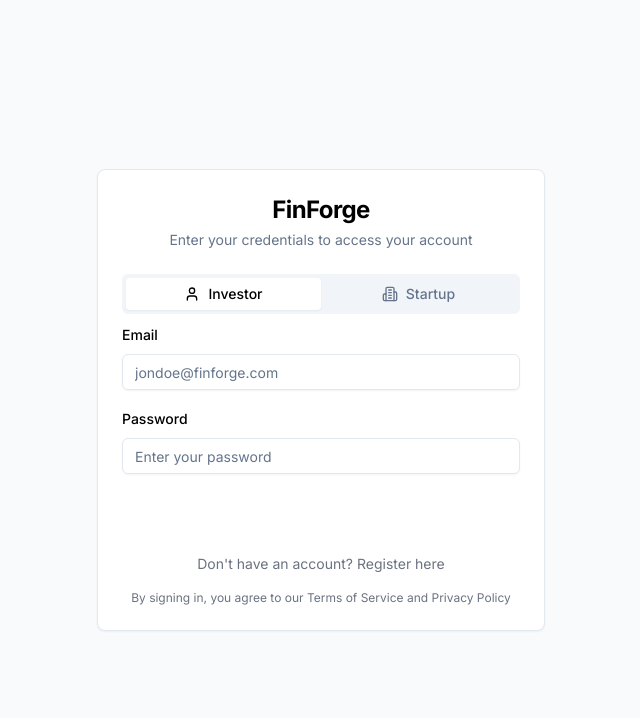
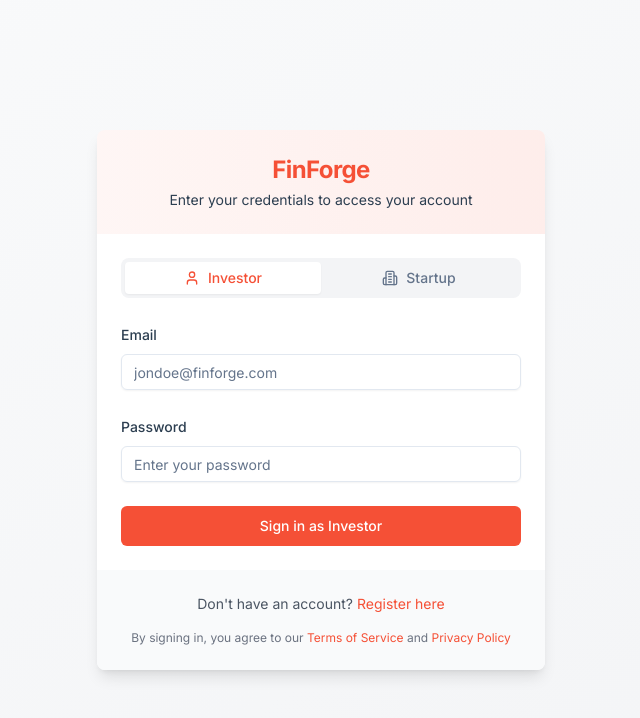
Before and after one commit to KatyayaniPande/finforge, a Next.js app: page /login in a window 1280 px wide. Shown: the top 718 px of the page, without its empty margins (319-959 px from the left). Built offline with nearby package versions, Linux system fonts and the light colour scheme.

Commit message:
login_page

```diff
--- a/app/login/page.tsx
+++ b/app/login/page.tsx
@@ -50,31 +50,31 @@ export default function LoginPage() {
   };
 
   return (
-    <div className="min-h-screen flex items-center justify-center bg-gray-50 py-12 px-4 sm:px-6 lg:px-8">
-      <Card className="w-full max-w-md">
-        <CardHeader className="space-y-1">
-          <CardTitle className="text-2xl font-bold text-center">FinForge</CardTitle>
-          <CardDescription className="text-center">
+    <div className="min-h-screen flex items-center justify-center bg-gradient-to-br from-gray-50 to-gray-100 py-12 px-4 sm:px-6 lg:px-8">
+      <Card className="w-full max-w-md shadow-lg border-0">
+        <CardHeader className="space-y-1 bg-gradient-to-r from-singlife-primary/5 to-singlife-primary/10 rounded-t-lg">
+          <CardTitle className="text-2xl font-bold text-center text-singlife-primary">FinForge</CardTitle>
+          <CardDescription className="text-center text-singlife-secondary">
             Enter your credentials to access your account
           </CardDescription>
         </CardHeader>
-        <CardContent>
+        <CardContent className="pt-6">
           <Tabs defaultValue="investor" className="w-full">
-            <TabsList className="grid w-full grid-cols-2">
-              <TabsTrigger value="investor" className="flex items-center gap-2">
+            <TabsList className="grid w-full grid-cols-2 bg-gray-100 p-1 rounded-lg">
+              <TabsTrigger value="investor" className="flex items-center gap-2 data-[state=active]:bg-white data-[state=active]:text-singlife-primary">
                 <User className="h-4 w-4" />
                 Investor
               </TabsTrigger>
-              <TabsTrigger value="startup" className="flex items-center gap-2">
+              <TabsTrigger value="startup" className="flex items-center gap-2 data-[state=active]:bg-white data-[state=active]:text-singlife-primary">
                 <Building2 className="h-4 w-4" />
                 Startup
               </TabsTrigger>
             </TabsList>
 
-            <TabsContent value="investor">
-              <form onSubmit={handleSubmit} className="space-y-4">
+            <TabsContent value="investor" className="mt-6">
+              <form onSubmit={handleSubmit} className="space-y-6">
                 <div className="space-y-2">
-                  <Label htmlFor="investor-email">Email</Label>
+                  <Label htmlFor="investor-email" className="text-singlife-secondary">Email</Label>
                   <Input
                     id="investor-email"
                     name="email"
@@ -83,10 +83,11 @@ export default function LoginPage() {
                     value={email}
                     onChange={(e) => setEmail(e.target.value)}
                     required
+                    className="focus:ring-2 focus:ring-singlife-primary/50 transition-all duration-200"
                   />
                 </div>
                 <div className="space-y-2">
-                  <Label htmlFor="investor-password">Password</Label>
+                  <Label htmlFor="investor-password" className="text-singlife-secondary">Password</Label>
                   <Input
                     id="investor-password"
                     name="password"
@@ -95,23 +96,28 @@ export default function LoginPage() {
                     value={password}
                     onChange={(e) => setPassword(e.target.value)}
                     required
+                    className="focus:ring-2 focus:ring-singlife-primary/50 transition-all duration-200"
                   />
                 </div>
                 {error && (
-                  <div className="text-sm text-red-500">
+                  <div className="text-sm text-red-500 bg-red-50 p-2 rounded-md">
                     {error}
                   </div>
                 )}
-                <Button type="submit" className="w-full" disabled={isLoading}>
+                <Button
+                  type="submit"
+                  className="w-full bg-singlife-primary hover:bg-singlife-primary-dark text-white transition-all duration-200 transform hover:scale-[1.02] disabled:opacity-50 disabled:cursor-not-allowed"
+                  disabled={isLoading}
+                >
                   {isLoading ? 'Signing in...' : 'Sign in as Investor'}
                 </Button>
               </form>
             </TabsContent>
 
-            <TabsContent value="startup">
-              <form onSubmit={handleSubmit} className="space-y-4">
+            <TabsContent value="startup" className="mt-6">
+              <form onSubmit={handleSubmit} className="space-y-6">
                 <div className="space-y-2">
-                  <Label htmlFor="startup-email">Email</Label>
+                  <Label htmlFor="startup-email" className="text-singlife-secondary">Email</Label>
                   <Input
                     id="startup-email"
                     name="email"
@@ -120,10 +126,11 @@ export default function LoginPage() {
                     value={email}
                     onChange={(e) => setEmail(e.target.value)}
                     required
+                    className="focus:ring-2 focus:ring-singlife-primary/50 transition-all duration-200"
                   />
                 </div>
                 <div className="space-y-2">
-                  <Label htmlFor="startup-password">Password</Label>
+                  <Label htmlFor="startup-password" className="text-singlife-secondary">Password</Label>
                   <Input
                     id="startup-password"
                     name="password"
@@ -132,34 +139,39 @@ export default function LoginPage() {
                     value={password}
                     onChange={(e) => setPassword(e.target.value)}
                     required
+                    className="focus:ring-2 focus:ring-singlife-primary/50 transition-all duration-200"
                   />
                 </div>
                 {error && (
-                  <div className="text-sm text-red-500">
+                  <div className="text-sm text-red-500 bg-red-50 p-2 rounded-md">
                     {error}
                   </div>
                 )}
-                <Button type="submit" className="w-full" disabled={isLoading}>
+                <Button
+                  type="submit"
+                  className="w-full bg-singlife-primary hover:bg-singlife-primary-dark text-white transition-all duration-200 transform hover:scale-[1.02] disabled:opacity-50 disabled:cursor-not-allowed"
+                  disabled={isLoading}
+                >
                   {isLoading ? 'Signing in...' : 'Sign in as Startup'}
                 </Button>
               </form>
             </TabsContent>
           </Tabs>
         </CardContent>
-        <CardFooter className="flex flex-col space-y-4">
-          <div className="text-sm text-center text-gray-500">
+        <CardFooter className="flex flex-col space-y-4 bg-gray-50 rounded-b-lg p-6">
+          <div className="text-sm text-center text-gray-600">
             Don't have an account?{' '}
-            <Button variant="link" className="p-0 h-auto font-normal" onClick={() => router.push('/register')}>
+            <Button variant="link" className="p-0 h-auto font-normal text-singlife-primary hover:text-singlife-primary-dark" onClick={() => router.push('/register')}>
               Register here
             </Button>
           </div>
           <div className="text-xs text-center text-gray-500">
             By signing in, you agree to our{' '}
-            <Button variant="link" className="p-0 h-auto text-xs font-normal" onClick={() => router.push('/terms')}>
+            <Button variant="link" className="p-0 h-auto text-xs font-normal text-singlife-primary hover:text-singlife-primary-dark" onClick={() => router.push('/terms')}>
               Terms of Service
             </Button>
             {' '}and{' '}
-            <Button variant="link" className="p-0 h-auto text-xs font-normal" onClick={() => router.push('/privacy')}>
+            <Button variant="link" className="p-0 h-auto text-xs font-normal text-singlife-primary hover:text-singlife-primary-dark" onClick={() => router.push('/privacy')}>
               Privacy Policy
             </Button>
           </div>
```
